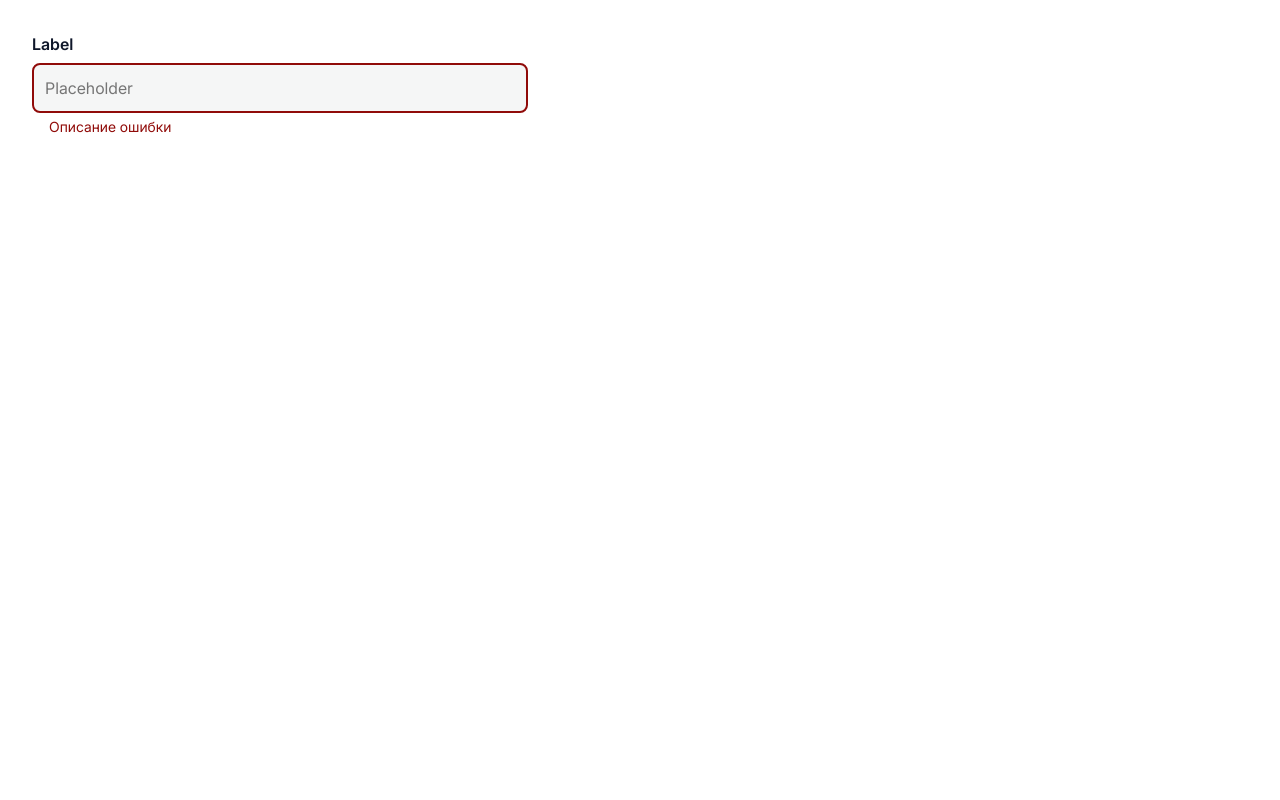
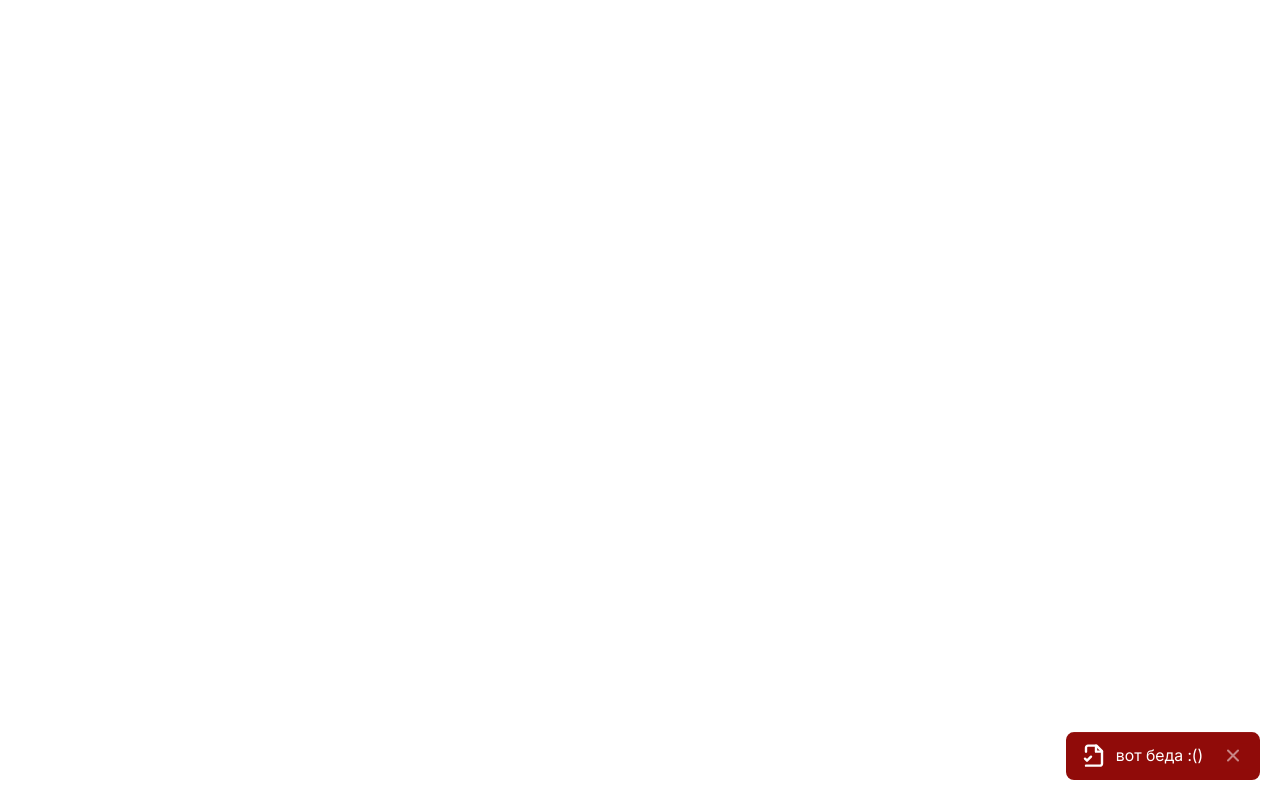
Before and after one commit to ase444ka/my-books, a Vue app: page / in a window 1280 px wide. Built offline with nearby package versions, Linux system fonts and the light colour scheme.

Commit message:
add noty plugin

```diff
--- a/src/App.vue
+++ b/src/App.vue
@@ -1,17 +1,21 @@
 <script setup>
 import {RouterLink, RouterView} from 'vue-router';
-import {ref} from 'vue';
-
+import {ref, onMounted} from 'vue';
+import {inject} from 'vue';
+const successNoty = inject('successNoty');
+const errorNoty = inject('errorNoty');
+onMounted(() => {
+  successNoty('Приветик!')
+  setTimeout(() => {
+    errorNoty('вот беда :()')
+  }, 7000);
+})
 const ch = ref('');
 </script>
 
 <template>
   <header>
-    <MyInput v-model="ch" placeholder="placeholder" error-message="Описание ошибки"
-      >Label</MyInput
-    >
-    <br />
-    {{ ch }}
+
   </header>
 </template>
 
--- /dev/null
+++ b/src/components/ui/MyToast.vue
@@ -0,0 +1,94 @@
+<script setup>
+import {computed, ref, onMounted} from 'vue';
+
+const {type, isSuccess} = defineProps({
+  text: {
+    type: String,
+    required: true,
+  },
+  isSuccess: {
+    type: Boolean,
+    default: true,
+  },
+});
+
+const showToast = ref(false);
+
+const hideToast = () => showToast.value = false
+
+onMounted(() => {
+  showToast.value = true;
+  setTimeout(() => hideToast(), 4500)
+});
+
+const stateClass = computed(() =>
+  isSuccess ? 'toast_state_success' : 'toast_state_error'
+);
+</script>
+
+<template>
+  <Transition>
+    <div class="toast" :class="stateClass" v-show="showToast">
+      <svg class="toast__icon">
+        <use href="../../assets/sprites.svg#success"></use>
+      </svg>
+      <div class="toast__text">
+        {{ text }}
+      </div>
+      <button class="toast__button" @click="hideToast">
+        <svg>
+          <use href="../../assets/sprites.svg#cross"></use>
+        </svg>
+      </button>
+    </div>
+  </Transition>
+</template>
+
+<style lang="scss" scoped>
+.toast {
+  position: fixed;
+  bottom: 20px;
+  right: 20px;
+  padding: 11px 11px 11px 16px;
+  gap: 14px;
+  border-radius: 8px;
+  display: grid;
+  grid-template-columns: auto fit-content(300px) auto;
+  color: var(--color-background);
+  &_state {
+    &_success {
+      background-color: var(--color-success);
+    }
+    &_error {
+      background-color: var(--color-danger);
+    }
+  }
+  &__icon {
+    width: 20px;
+    height: 20px;
+    transform: scale(1.2);
+    transform-origin: top left;
+  }
+  &__button {
+    background-color: inherit;
+    border: none;
+    outline: none;
+    color: var(--color-background);
+    cursor: pointer;
+    svg {
+      width: 20px;
+      height: 20px;
+    }
+  }
+}
+.v-enter-active,
+.v-leave-active {
+  transition: all 0.5s ease;
+}
+
+.v-enter-from,
+.v-leave-to {
+  transform: translateY(100px);
+  opacity: 0;
+}
+</style>
--- /dev/null
+++ b/src/plugins/noty.js
@@ -0,0 +1,47 @@
+import {render, h} from 'vue';
+import MyToast from '@/components/ui/MyToast.vue';
+
+const mount = (component, props) => {
+  let el = document.createElement('div');
+  el.id = 'toast'
+  document.body.appendChild(el)
+
+  let vNode = h(component, props);
+  render(vNode, el);
+
+  const unmount = (el) => {
+    if (typeof el.remove !== 'undefined') {
+      el.remove();
+    } else {
+      el.parentNode.removeChild(el);
+    }
+  };
+
+  const destroy = () => {
+    if (el) render(null, el);
+    unmount(el)
+    vNode = null;
+  };
+
+  return destroy;
+};
+
+
+const noty = (message, isSuccess) => {
+  const destroy = mount(MyToast, {text: message, isSuccess});
+  setTimeout(() => {
+    destroy();
+  }, 5000);
+};
+
+export default {
+  install: (app) => {
+    app.provide('successNoty', (message) => {
+      noty(message, true);
+    });
+
+    app.provide('errorNoty', (message) => {
+      noty(message, false);
+    });
+  },
+};
```
Also changed, not shown: src/main.js (+7 -2 lines), src/assets/sprites.svg.
